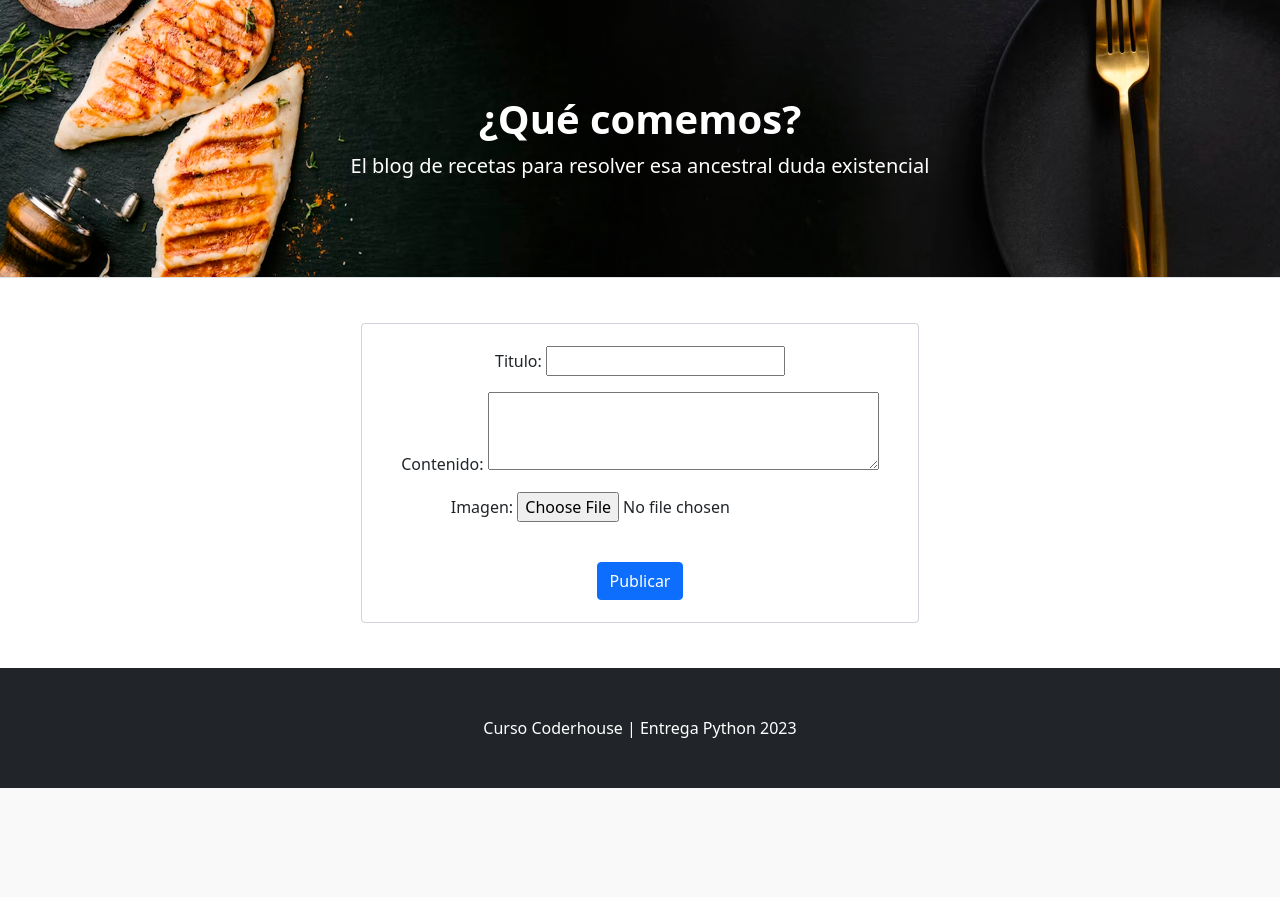
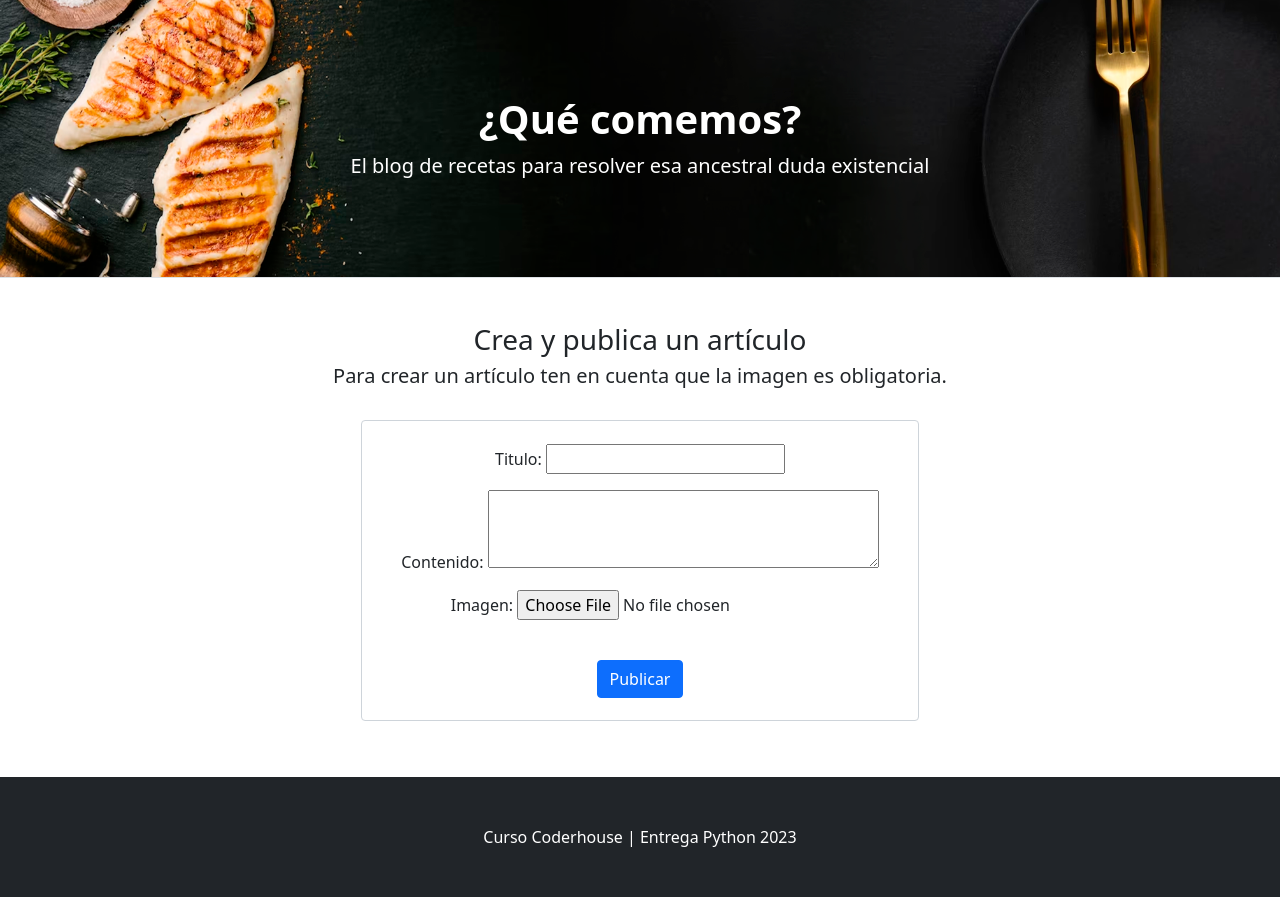
Before and after one commit to LizNayse/Blog, a Django app: page /blog/posts in a window 1280 px wide. Shown: the part 57-954 px from the top of the page. Before the commit the page ends 845 px from the top, so only its background shows below. Run offline with Django 4.2, Linux system fonts and the light colour scheme; the visitor is signed in with stand-in values (Sample User, id 1); some libraries are stand-ins or nearby versions.

Commit message:
Fix errores gramáticales

```diff
--- a/AppBlog/templates/AppBlog/about_us.html
+++ b/AppBlog/templates/AppBlog/about_us.html
@@ -13,7 +13,7 @@
           <p>Este blog fue realizado como entrega para el curso de Python / Django de Coderhouse. Tiene como objetivo ser un blog de recetas para compartir ideas que ayuden a evitar el eterno loop de la pregunta "¿Qué comemos?".
           </p>
           <p>
-            Así que, <h2>¡Elige una entrada a la zar, toma nota y a cocinar!</h2>
+            Así que, <h2>¡Elige una entrada al azar, toma nota y a cocinar!</h2>
           </p>
         <div class="data">
         </div>
--- a/AppBlog/templates/AppBlog/crear_post.html
+++ b/AppBlog/templates/AppBlog/crear_post.html
@@ -1,6 +1,8 @@
 {% extends "AppBlog/base.html" %}
 {% block content %}
-<div style="text-align: center; margin-top:4%; margin-bottom:4%;">
+<div style="text-align: center; margin-top:4%; margin-bottom:5%;">
+    <h3>Crea y publica un artículo</h3>
+    <h5>Para crear un artículo ten en cuenta que la imagen es obligatoria.</h5><br>
     <form class="form-control" enctype="multipart/form-data" action="{% url 'Posts' %}" method="POST" style="padding:2%; max-width: 50%; margin: auto;">
         {% csrf_token %}
             {{ form.as_p }}
```
